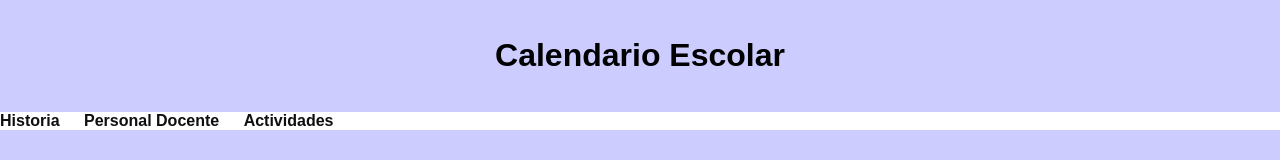
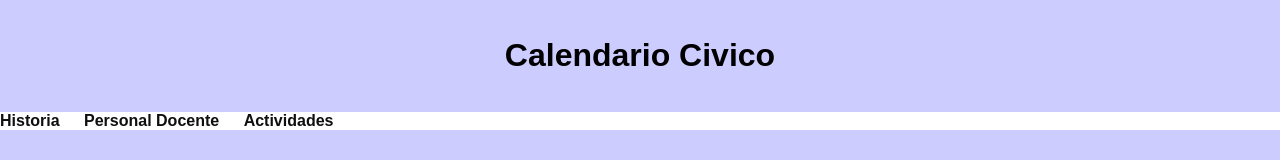
Before and after one commit to Marisa0000000000000000000000/sitoweb, a plain HTML site: page calendario.html in a window 1280 px wide. Shown: the top 160 px of the page. Drawn offline with Linux system fonts and the light colour scheme.

Commit message:
Update calendario.html

```diff
--- a/calendario.html
+++ b/calendario.html
@@ -8,7 +8,7 @@
 </head>
 <body>
     <header>
-        <h1>Calendario Escolar</h1>
+        <h1>Calendario Civico</h1>
     </header>
     <nav>
         <ul>
```
